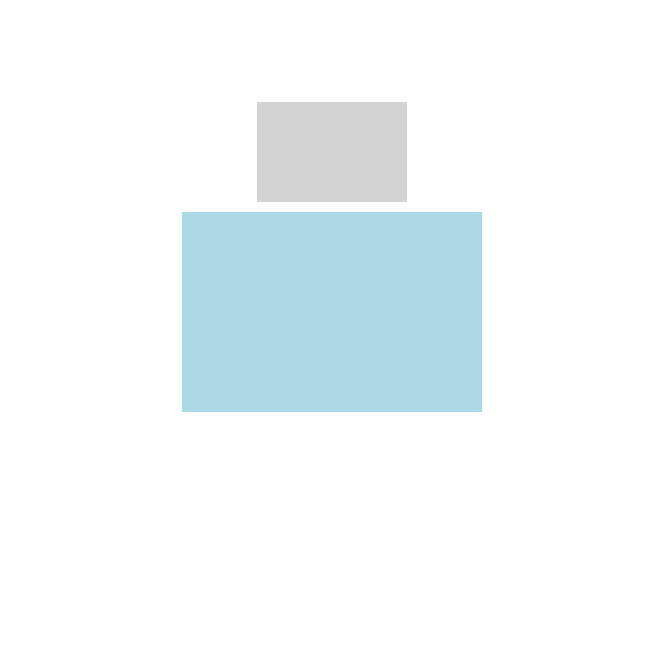
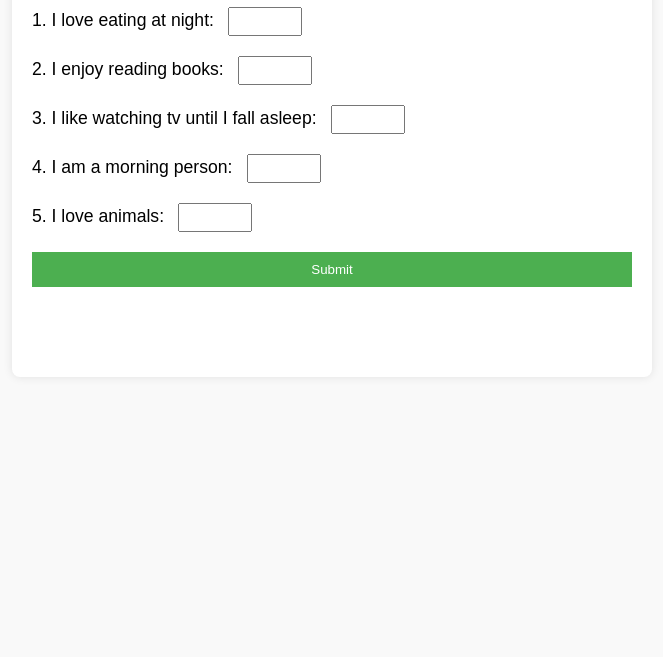
Before and after one commit to Familymeet/matchmaker, a plain HTML site: page index3.html in a window 1280 px wide. Shown: the part 143-800 px from the top of the page, without its empty margins (308-971 px from the left). Drawn offline with Linux system fonts and the light colour scheme.

Commit message:
update files

```diff
--- a/index3.html
+++ b/index3.html
@@ -3,11 +3,40 @@
 <head>
     <meta charset="UTF-8">
     <meta name="viewport" content="width=device-width, initial-scale=1.0">
-    <title>Two Boxes</title>
+    <title>Matchmaker for the web</title>
     <link rel="stylesheet" href="styles.css">
 </head>
 <body>
-    <div class="small-box"></div>
-    <div class="large-box"></div>
+    <div class="container">
+        <h1>Matchmaker for the web</h1>
+        <form id="quizForm">
+            <div class="question">
+                <label for="q1">1. I love eating at night:</label>
+                <input type="number" id="q1" name="q1" min="1" max="5" required>
+            </div>
+            <div class="question">
+                <label for="q2">2. I enjoy reading books:</label>
+                <input type="number" id="q2" name="q2" min="1" max="5" required>
+            </div>
+            <div class="question">
+                <label for="q3">3. I like watching tv until I fall asleep:</label>
+                <input type="number" id="q3" name="q3" min="1" max="5" required>
+            </div>
+            <div class="question">
+                <label for="q4">4. I am a morning person:</label>
+                <input type="number" id="q4" name="q4" min="1" max="5" required>
+            </div>
+            <div class="question">
+                <label for="q5">5. I love animals:</label>
+                <input type="number" id="q5" name="q5" min="1" max="5" required>
+            </div>
+            <button onclick="calculateCompatibility()">Submit</button>
+
+        </form>
+
+        <div id="result" class="result"></div>
+
+    <script src="script.js"></script>
+</div>
 </body>
 </html>
--- /dev/null
+++ b/script.js
@@ -0,0 +1,49 @@
+document.getElementById("quizForm").addEventListener("submit", function(event) {
+    // Prevents the form from reloading the page
+    event.preventDefault();
+
+    // Get the user's answers from the form
+    const answers = [
+        parseInt(document.getElementById("q1").value),
+        parseInt(document.getElementById("q2").value),
+        parseInt(document.getElementById("q3").value),
+        parseInt(document.getElementById("q4").value),
+        parseInt(document.getElementById("q5").value)
+    ];
+
+    // Check if all inputs are valid numbers
+    if (answers.some(isNaN)) {
+        alert("Please fill in all the questions with valid numbers.");
+        return;
+    }
+
+
+    // Desired answers (True Love answers)
+    const trueLoveAnswers = [5, 4, 3, 2, 5];  // Example answers for "True Love"
+
+    // Calculate the total difference between the user's answers and the true love answers
+    let totalDifference = 0;
+
+    for (let i = 0; i < answers.length; i++) {
+        totalDifference += Math.abs(answers[i] - trueLoveAnswers[i]);
+    }
+
+    // Subtract the total difference from 100 to calculate the compatibility score
+    let compatibilityScore = 100 - (totalDifference * 10); // We multiply by 10 to give a larger score range
+
+    // Set thresholds for the results
+    let resultMessage = '';
+    if (compatibilityScore >= 80) {
+        resultMessage = "True Love!";
+    } else if (compatibilityScore >= 50) {
+        resultMessage = "Possible Friends!";
+    } else {
+        resultMessage = "Run Away!";
+    }
+
+    // Display the result
+    document.getElementById("result").innerHTML = `
+        Compatibility Score: ${compatibilityScore}<br>
+        ${resultMessage}
+    `;
+});
--- a/styles.css
+++ b/styles.css
@@ -1,21 +1,55 @@
 body {
-    display: flex;
-    flex-direction: column;
-    align-items: center;
-    justify-content: center;
-    height: 100vh;
+    font-family: Arial, sans-serif;
+    background-color: #f9f9f9;
     margin: 0;
+    padding: 0;
 }
 
-.small-box {
-    width: 150px;
-    height: 100px;
-    background-color: lightgray;
-    margin-bottom: 10px;
+.container {
+    max-width: 600px;
+    margin: 50px auto;
+    padding: 20px;
+    background-color: #fff;
+    border-radius: 8px;
+    box-shadow: 0 0 10px rgba(0, 0, 0, 0.1);
 }
 
-.large-box {
-    width: 300px;
-    height: 200px;
-    background-color: lightblue;
+h1 {
+    text-align: center;
+    font-size: 2em;
 }
+
+.question {
+    margin-bottom: 20px;
+}
+
+label {
+    font-size: 1.1em;
+}
+
+input {
+    width: 60px;
+    padding: 5px;
+    margin-left: 10px;
+}
+
+button {
+    width: 100%;
+    padding: 10px;
+    background-color: #4CAF50;
+    color: white;
+  st  font-size: 1.2em;
+    border: none;
+    cursor: pointer;
+}
+
+button:hover {
+    background-color: #45a049;
+}
+
+.result {
+    margin-top: 30px;
+    padding: 20px;
+    text-align: center;
+    font-size: 1.5em;
+}
```
Also changed, not shown: Scipt.js (deleted).
